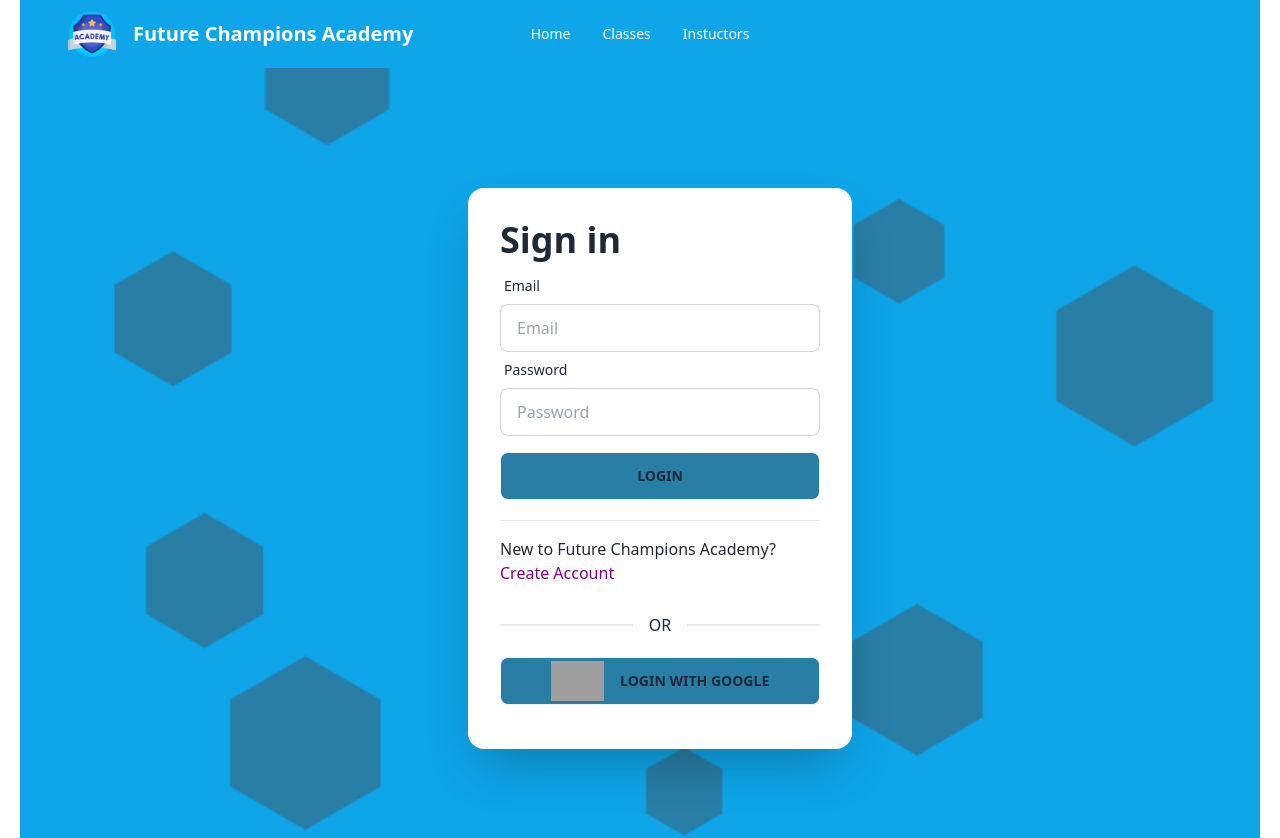
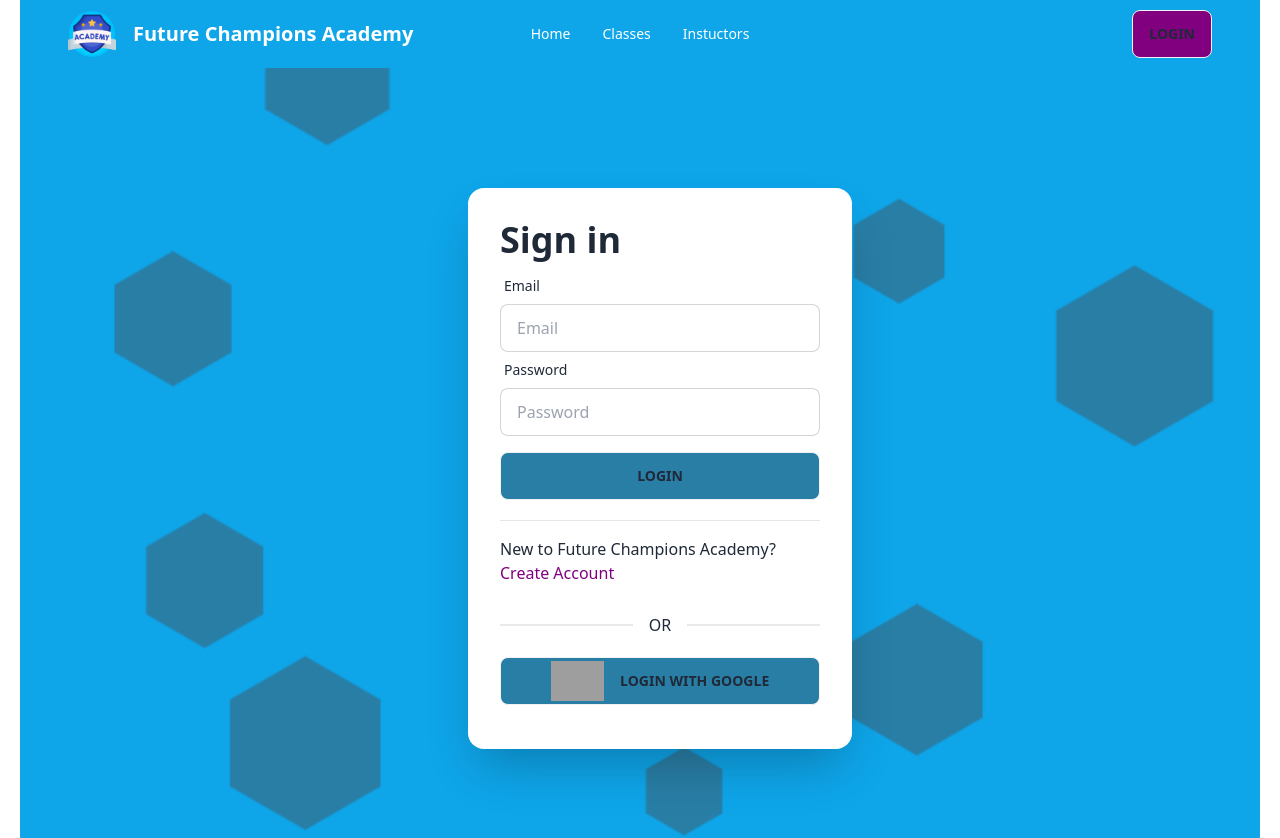
Before and after one commit to anika-aurony/future-champions-academy-client, a React (Vite) app: page /login in a window 1280 px wide. Shown: the top 838 px of the page. Built offline with nearby package versions, Linux system fonts and the light colour scheme; no server answers; grey boxes are pictures that could not be loaded.

Commit message:
google Login commit

```diff
--- a/package.json
+++ b/package.json
@@ -10,6 +10,7 @@
     "preview": "vite preview"
   },
   "dependencies": {
+    "firebase": "^9.22.2",
     "localforage": "^1.10.0",
     "match-sorter": "^6.3.1",
     "react": "^18.2.0",
--- a/src/Pages/Login/Login/Login.jsx
+++ b/src/Pages/Login/Login/Login.jsx
@@ -1,22 +1,29 @@
 import bg1 from "../../../assets/bg1.png"
 import { useForm } from "react-hook-form";
-import { Link } from "react-router-dom";
+import { Link, useLocation, useNavigate } from "react-router-dom";
 import './Login.css'
+import { useContext } from "react";
+import { AuthContext } from "../../providers/AuthProviders";
 
 const Login = () => {
     const { register, handleSubmit, reset, formState: { errors } } = useForm();
     const onSubmit = data => console.log(data);
 
+    const { signIn, signInWithGoogle } = useContext(AuthContext);
+    const navigate = useNavigate();
+    const location = useLocation();
+    const from = location.state?.from?.pathname || '/'
+
     const handleGoogleSignin = () =>{
-        // signInWithGoogle()
-        // .then(result =>{
-        //     const logUser = result.user;
-        //     console.log(logUser);
-        //     navigate(from, { replace: true })
-        // })
-        // .catch(error=>{
-        //     console.log(error.message)
-        // })
+        signInWithGoogle()
+        .then(result =>{
+            const logUser = result.user;
+            console.log(logUser);
+            navigate(from, { replace: true })
+        })
+        .catch(error=>{
+            console.log(error.message)
+        })
     }
     return (
         <div>
--- a/src/Pages/Shared/Header.jsx
+++ b/src/Pages/Shared/Header.jsx
@@ -1,8 +1,18 @@
 
 import { Link } from 'react-router-dom';
 import badge from '../../assets/badge.png'
+import { useContext } from 'react';
+import { AuthContext } from '../providers/AuthProviders';
 
 const Header = () => {
+    const { user, logOut } = useContext(AuthContext);
+
+    const handleLogOut = () => {
+        logOut()
+            .then(() => { })
+            .catch(error => console.log(error))
+    }
+
     return (
         <div>
             <div className="navbar bg-[#0ea5e9] text-white">
@@ -40,16 +50,16 @@ const Header = () => {
                     </ul>
                 </div>
                 <div className="navbar-end">
-                    {/* {user && <p className='text-white pt-2 me-3 ' data-toggle="tooltip" data-placement="right" title={user?.displayName}> <img src={user?.photoURL
-                    } alt="" style={{ height: '40px', borderRadius: '50%', width: '40px' }} /> </p>} */}
+                    {user && <p className='text-white pt-2 me-3 ' data-toggle="tooltip" data-placement="right" title={user?.displayName}> <img src={user?.photoURL
+                    } alt="" style={{ height: '40px', borderRadius: '50%', width: '40px' }} /> </p>}
 
 
 
-                    {/* {
+                    {
                         user ? <button className="btn bg-[purple] me-10" onClick={handleLogOut}>Log out</button>
                             :
                             <Link to="/login"><a className="btn bg-[purple] me-10" >Login</a></Link>
-                    } */}
+                    }
 
                 </div>
             </div>
--- /dev/null
+++ b/src/Pages/providers/AuthProviders.jsx
@@ -0,0 +1,60 @@
+import React, { createContext, useEffect, useState } from 'react';
+import app from '../../firebase/firebase.init';
+import { GoogleAuthProvider, createUserWithEmailAndPassword, getAuth, onAuthStateChanged, signInWithEmailAndPassword, signInWithPopup, signOut } from "firebase/auth";
+
+export const AuthContext = createContext();
+const auth = getAuth(app);
+
+const googleProvider = new GoogleAuthProvider()
+
+const AuthProviders = ({children}) => {
+    const [user, setUser] = useState(null);
+    const [loading, setLoading] = useState(true);
+
+    const createUser = (email, password) => {
+        setLoading(true);
+        return createUserWithEmailAndPassword(auth, email, password);
+    }
+
+    const signInWithGoogle = () => {
+        setLoading(true);
+        return signInWithPopup(auth, googleProvider)
+    }
+
+    const signIn = (email, password) => {
+        setLoading(true);
+        return signInWithEmailAndPassword(auth, email, password);
+    }
+
+    const logOut = () => {
+        setLoading(true);
+        return signOut(auth);
+    }
+
+    useEffect(() => {
+        const unsubscribe = onAuthStateChanged(auth, currentUser => {
+            setUser(currentUser);
+            console.log('current user', currentUser);
+            setLoading(false);
+        });
+        return () => {
+            return unsubscribe();
+        }
+    }, [])
+
+    const authInfo = {
+        user,
+        loading,
+        createUser,
+        signIn,
+        logOut,
+        signInWithGoogle
+    }
+    return (
+        <AuthContext.Provider value={authInfo}>
+            {children}
+        </AuthContext.Provider>
+    );
+};
+
+export default AuthProviders;
--- /dev/null
+++ b/src/firebase/firebase.init.js
@@ -0,0 +1,19 @@
+// Import the functions you need from the SDKs you need
+import { initializeApp } from "firebase/app";
+// TODO: Add SDKs for Firebase products that you want to use
+// https://firebase.google.com/docs/web/setup#available-libraries
+
+// Your web app's Firebase configuration
+const firebaseConfig = {
+  apiKey: import.meta.env.VITE_apiKey,
+  authDomain: import.meta.env.VITE_authDomain,
+  projectId: import.meta.env.VITE_projectId,
+  storageBucket: import.meta.env.VITE_storageBucket,
+  messagingSenderId: import.meta.env.VITE_messagingSenderId,
+  appId: import.meta.env.VITE_appId
+};
+
+// Initialize Firebase
+const app = initializeApp(firebaseConfig);
+
+export default app;
--- a/src/main.jsx
+++ b/src/main.jsx
@@ -7,13 +7,16 @@ import {
   RouterProvider,
 } from "react-router-dom";
 import router from './routes/Routes';
+import AuthProviders from './Pages/providers/AuthProviders';
 
 
 
 ReactDOM.createRoot(document.getElementById('root')).render(
   <React.StrictMode >
-    <div className='max-w-screen-xl mx-auto'>
-      <RouterProvider router={router} />
-    </div>
+    <AuthProviders>
+      <div className='max-w-screen-xl mx-auto'>
+        <RouterProvider router={router} />
+      </div>
+    </AuthProviders>
   </React.StrictMode>,
 )
```
Also changed, not shown: 1 other file (tests, documents, lock files or other folders).
